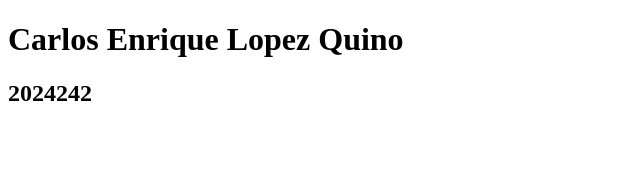
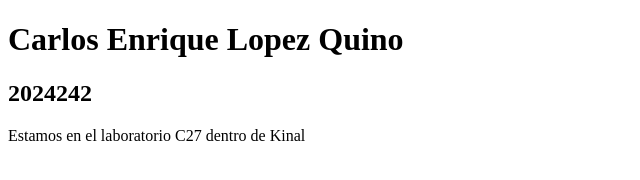
Before and after one commit to clopez-2024242/Proyecto1, a plain HTML site: page INDEX.html in a window 1280 px wide. Shown: the whole page, without its empty margins (0-640 px from the left). Drawn offline with Linux system fonts and the light colour scheme.

Commit message:
Agregar Ubicacion en el archivo INDEX.html

```diff
--- a/INDEX.html
+++ b/INDEX.html
@@ -8,5 +8,6 @@
 <body>
     <h1> Carlos Enrique Lopez Quino</h1>
     <h2> 2024242 </h2>
+    <p> Estamos en el laboratorio C27 dentro de Kinal </p>
 </body>
 </html>
```
